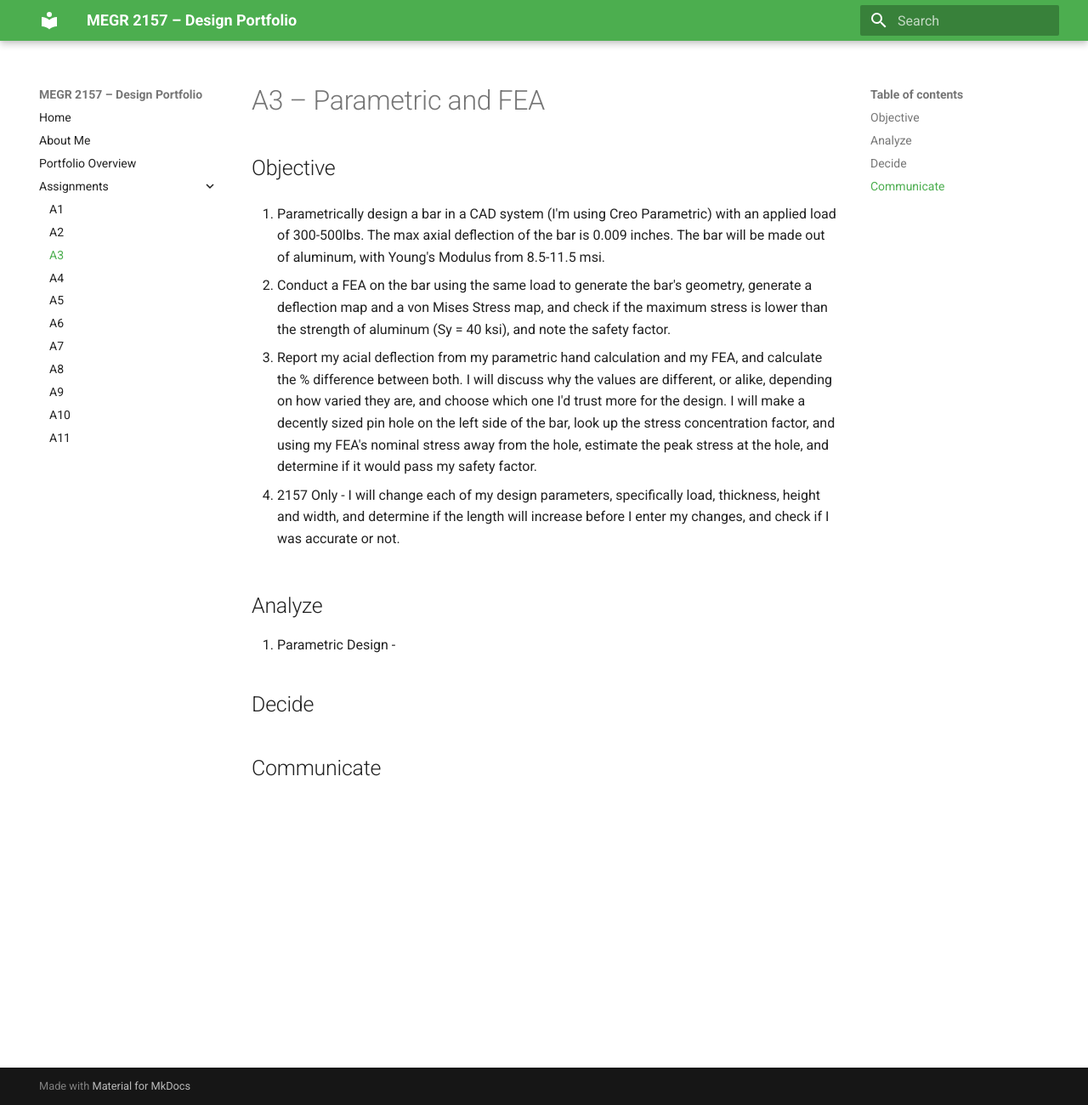
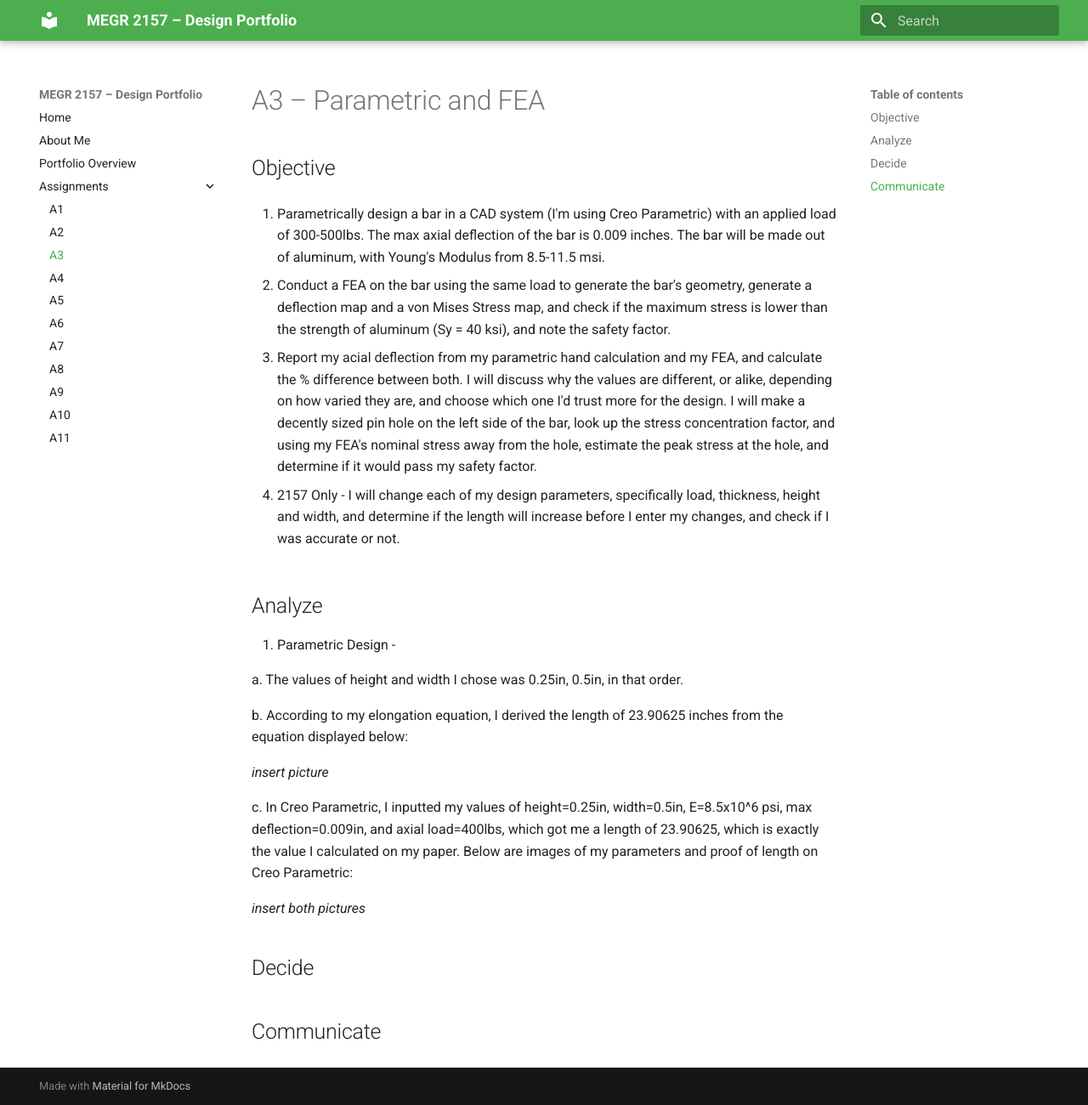
Before and after one commit to N03L1T0/megr2157-noel-portfolio, an MkDocs documentation site: the page built from docs/assignments/A03/index.md, in a window 1280 px wide and 1300 px high. Shown: the whole window at 85% size. Built offline with MkDocs 1.6.1 and Material for MkDocs 9.7.7, drawn with Linux system fonts in a browser that asks for light colours.

Commit message:
started part 1 will add pictures at end
Added details about parametric design values and calculations.

```diff
--- a/docs/assignments/A03/index.md
+++ b/docs/assignments/A03/index.md
@@ -13,6 +13,17 @@
 
 1. Parametric  Design -
 
+  a. The values of height and width I chose was 0.25in, 0.5in, in that order.
+
+  b. According to my elongation equation, I derived the length of 23.90625 inches from the equation displayed below:
+
+  *insert picture*
+
+  c. In Creo Parametric, I inputted my values of height=0.25in, width=0.5in, E=8.5x10^6 psi, max deflection=0.009in, and axial load=400lbs, which got me a length of 23.90625, which is exactly the value I calculated on my paper. Below are images of my parameters and proof of length on Creo Parametric:
+
+  *insert both pictures*
+
+
 
 
 ## Decide
```
